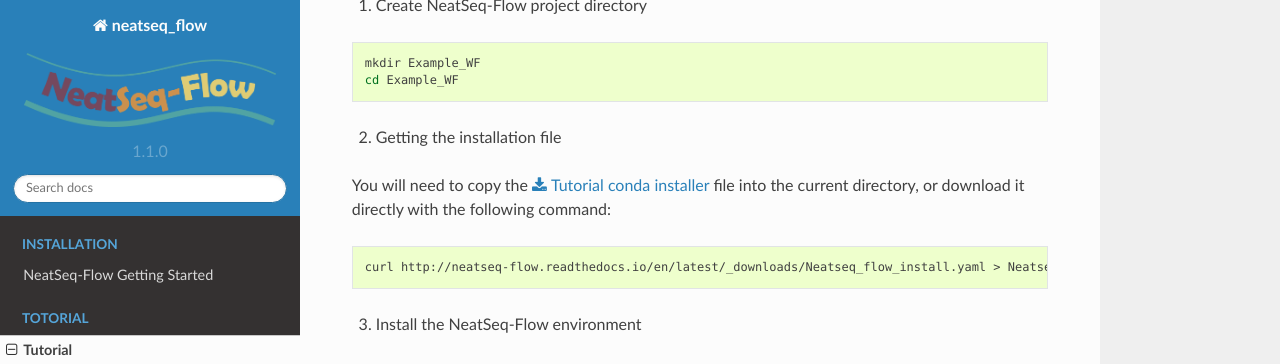
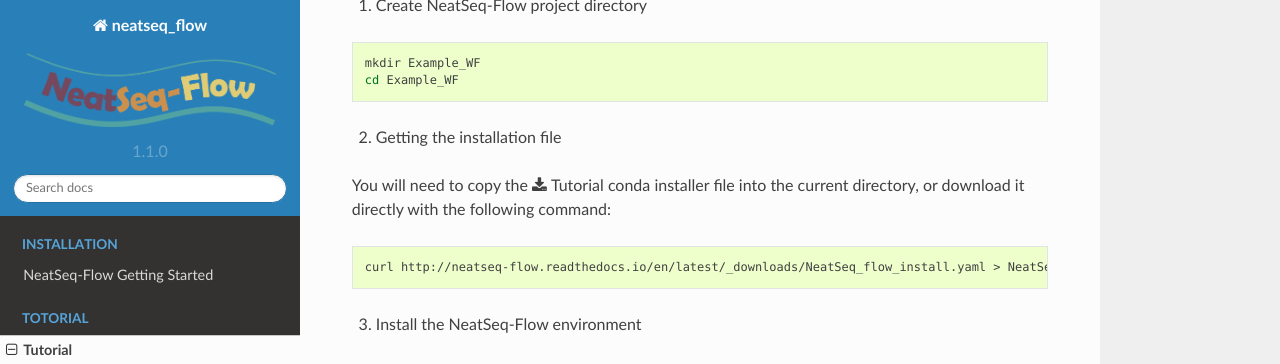
Before and after one commit to bioinfo-core-BGU/neatseq-flow, a Sphinx documentation site: the page built from docs/source/Example_WF.rst, in a window 1280 px wide and 900 px high, scrolled down 2731 px. Shown: the top 364 px of the window. Built offline with Sphinx 7.4.7 and the Read the Docs theme 2.0.0, drawn with Linux system fonts in a browser that asks for light colours.

```diff
--- a/docs/source/Example_WF.rst
+++ b/docs/source/Example_WF.rst
@@ -126,7 +126,7 @@ You will need to copy the |conda_tut_install| file into the current directory, o
 
 .. code-block:: csh
 
-    curl http://neatseq-flow.readthedocs.io/en/latest/_downloads/Neatseq_flow_install.yaml > Neatseq_flow_install.yaml
+    curl http://neatseq-flow.readthedocs.io/en/latest/_downloads/NeatSeq_flow_install.yaml > NeatSeq_flow_install.yaml
 
 3. Install the NeatSeq-Flow environment
 
--- a/docs/source/links.rst
+++ b/docs/source/links.rst
@@ -11,7 +11,7 @@
 .. |conda|          replace:: :ref:`install_with_conda`
 .. |affiliation|    replace:: `Bioinformatics Core Facility`_, `National institute of Biotechnology in the Negev`_, `Ben-Gurion University`_.
 
-.. |conda_tut_install|  replace:: :download:`Tutorial conda installer <_static/Neatseq_flow_install.yaml>`
+.. |conda_tut_install|  replace:: :download:`Tutorial conda installer <_static/NeatSeq_flow_install.yaml>`
 
 .. _Bioinformatics Core Facility: http://bioinfo.bgu.ac.il/bsu/index.htm
 .. _National institute of Biotechnology in the Negev: http://in.bgu.ac.il/en/nibn/Pages/default.aspx
```
